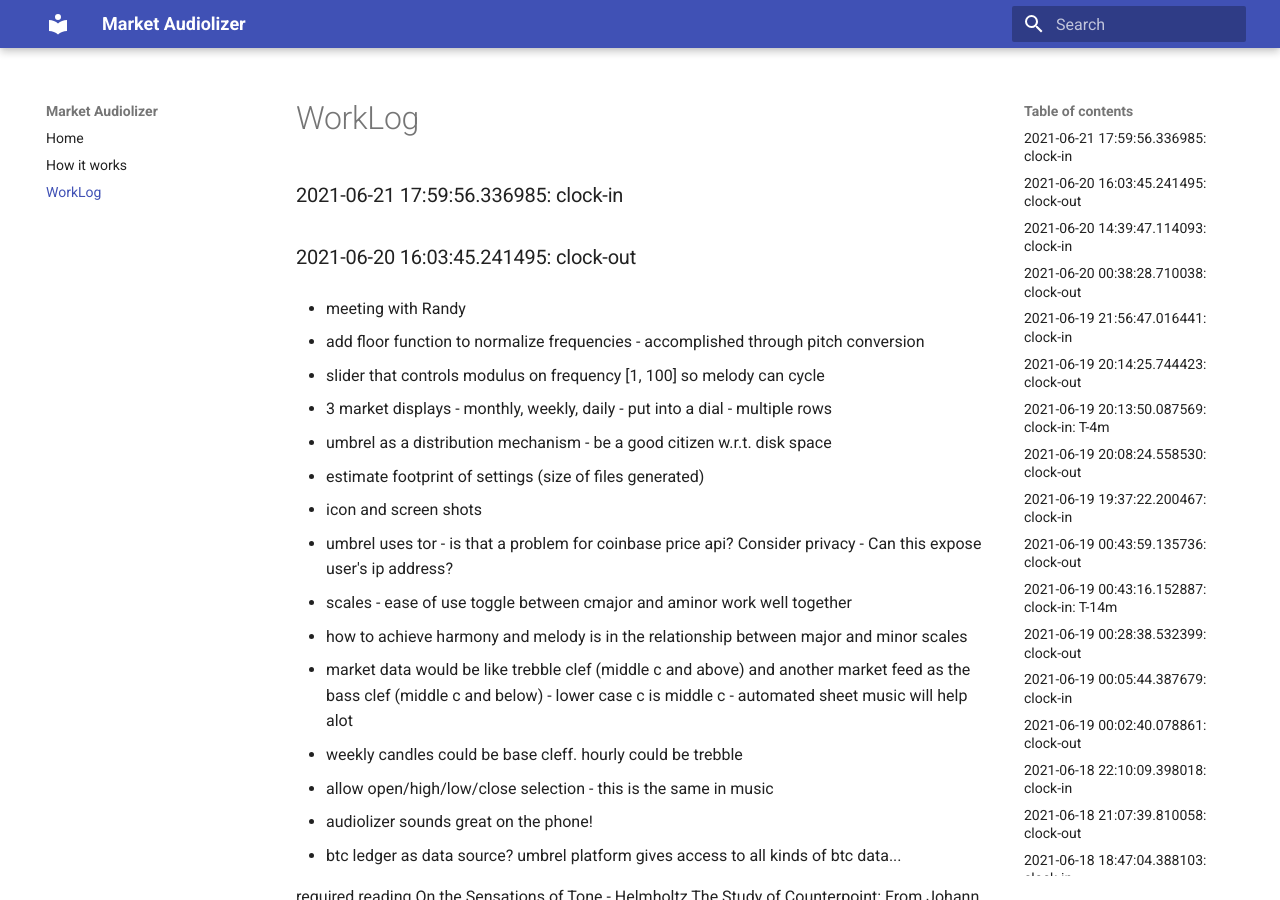
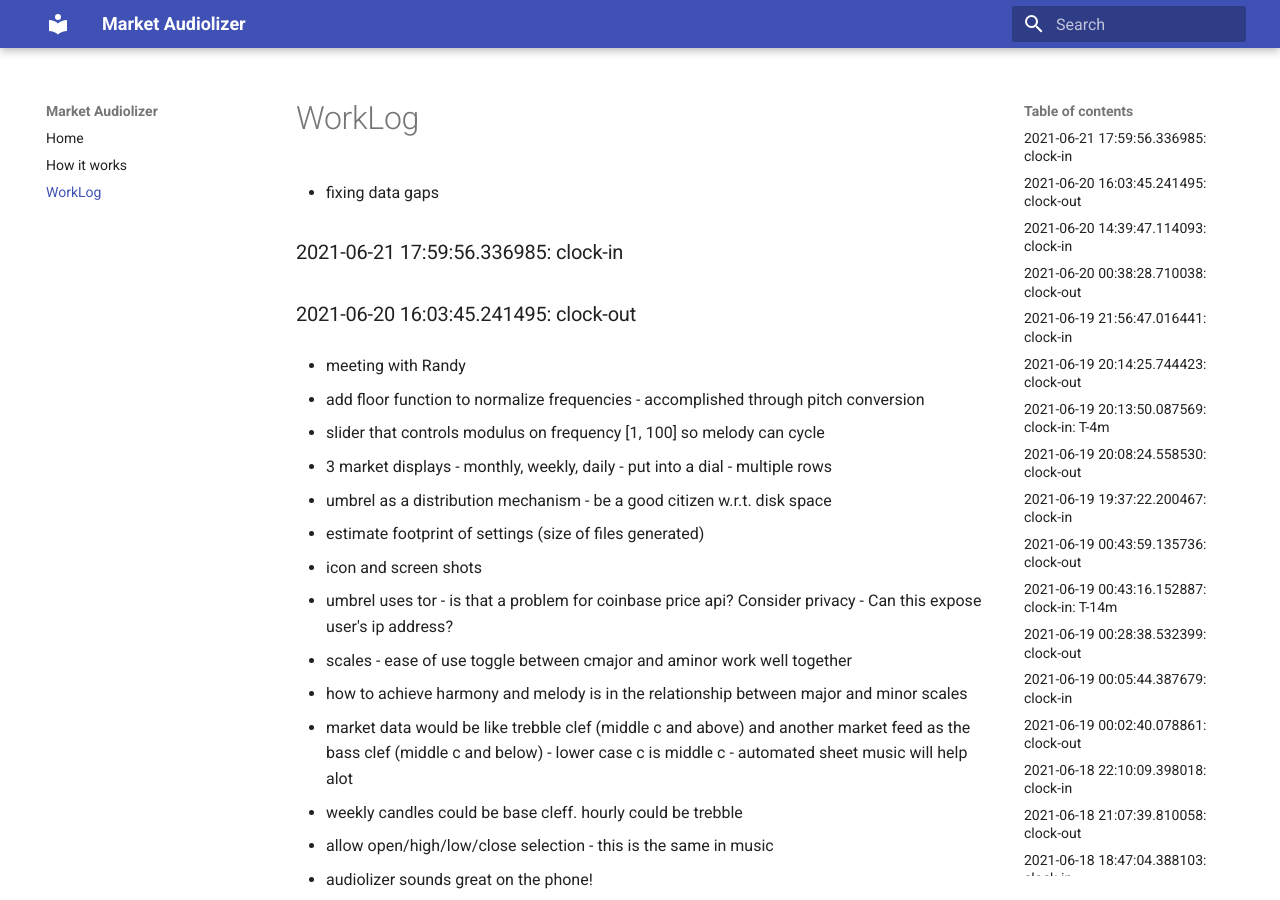
Before and after one commit to asherp/audiolizer, an MkDocs documentation site: the page built from docs/WorkLog.md, in a window 1280 px wide and 900 px high. Built offline with MkDocs 1.6.1 and Material for MkDocs 9.7.7, drawn with Linux system fonts in a browser that asks for light colours.

Commit message:
fixing data gaps

```diff
--- a/WorkLog.md
+++ b/WorkLog.md
@@ -1,3 +1,4 @@
+* fixing data gaps
 
 ### 2021-06-21 17:59:56.336985: clock-in
 
```
